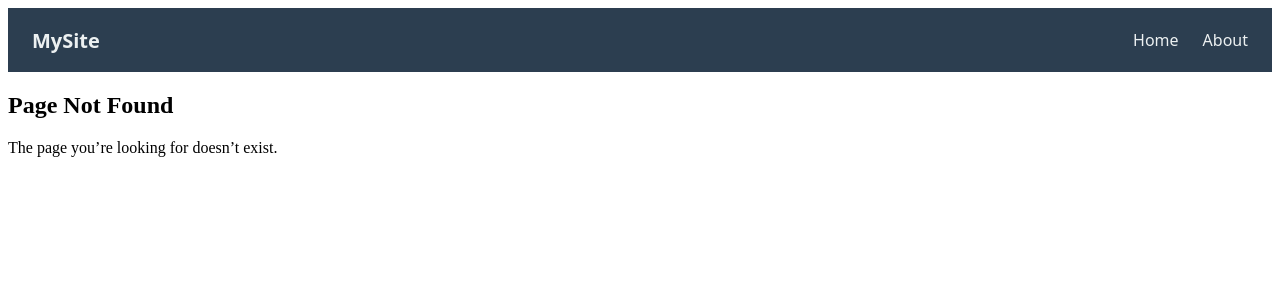
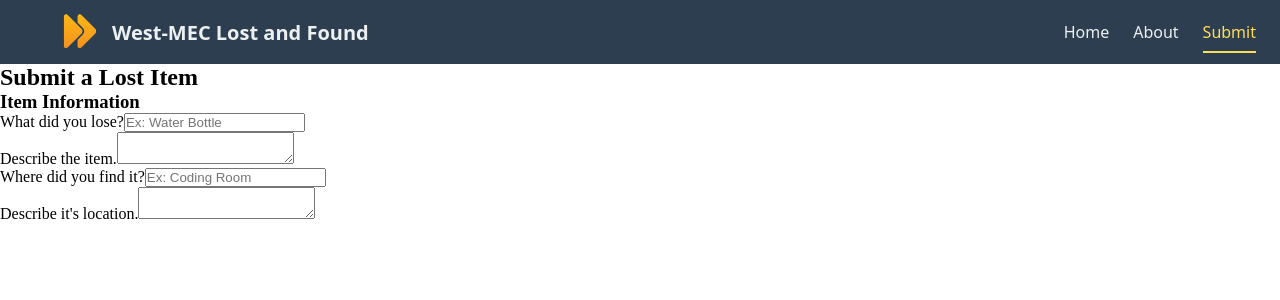
Before and after one commit to Vyxynn/fbla-project, a React (Vite) app in the folder frontend/: page /submit in a window 1280 px wide. Before the commit this address had no page. Shown: the top 300 px of the page. Built offline with nearby package versions, Linux system fonts and the light colour scheme.

Commit message:
1/7 end of day

```diff
--- a/frontend/index.html
+++ b/frontend/index.html
@@ -6,7 +6,7 @@
     <meta charset="UTF-8" />
     <link rel="icon" type="image/svg+xml" href="/vite.svg" />
     <meta name="viewport" content="width=device-width, initial-scale=1.0" />
-    <title>frontend</title>
+    <title>West-MEC Lost and Found</title>
   </head>
   <body>
     <div id="root"></div>
--- a/frontend/src/App.jsx
+++ b/frontend/src/App.jsx
@@ -7,6 +7,7 @@ import Navbar from "./components/Navbar.jsx";
 // Page components
 import Home from "./pages/Home.jsx";
 import About from "./pages/About.jsx";
+import Submit from './pages/Submit.jsx';
 
 function App() {
   return (
@@ -18,6 +19,7 @@ function App() {
         <Routes>
           <Route path="/" element={<Home />} />
           <Route path="/about" element={<About />} />
+          <Route path="/submit" element={<Submit />} />
 
           <Route
             path="*"
--- a/frontend/src/components/Navbar.jsx
+++ b/frontend/src/components/Navbar.jsx
@@ -4,11 +4,16 @@ import React from "react";
 import { NavLink } from "react-router-dom";
 import "../styles/navbar.css";
 
+import westmecLogo from "../public/west-mec-logo.png";
+
 function Navbar() {
     return (
         <nav>
             <div id="navbar">
-        <NavLink to="/">MySite</NavLink>
+                <NavLink to="/" id="logoHead">
+                    <img src={westmecLogo} id="logo"></img>
+                    West-MEC Lost and Found
+                </NavLink>
 
                 <ul>
                     {/* Home */}
@@ -20,6 +25,11 @@ function Navbar() {
                     <li>
                         <NavLink to="/about">About</NavLink>
                     </li>
+
+                    {/*Submit*/}
+                    <li>
+                        <NavLink to='/submit'>Submit</NavLink>
+                    </li>
                 </ul>
             </div>
         </nav>
--- a/frontend/src/main.jsx
+++ b/frontend/src/main.jsx
@@ -4,7 +4,7 @@ import { StrictMode } from 'react';
 import { createRoot } from 'react-dom/client';
 import { BrowserRouter } from 'react-router-dom';
 
-// import './styles/index.css';
+import './styles/index.css';
 import './styles/variables.css';
 import App from './App.jsx';
 
--- a/frontend/src/pages/About.jsx
+++ b/frontend/src/pages/About.jsx
@@ -1,7 +1,7 @@
 // frontend/src/pages/About.jsx
 
 import React from "react";
-export default function About() {
+function About() {
     return (
         <section className="mt-4">
             <h2>About</h2>
@@ -9,3 +9,5 @@ export default function About() {
         </section>
     );
 }
+
+export default About;
--- a/frontend/src/pages/Home.jsx
+++ b/frontend/src/pages/Home.jsx
@@ -1,7 +1,7 @@
 // frontend/src/pages/Home.jsx
 
 import React from "react";
-export default function Home() {
+function Home() {
     return (
         <section className="mt-4">
             <h2>Home</h2>
@@ -9,3 +9,5 @@ export default function Home() {
         </section>
     );
 }
+
+export default Home;
--- /dev/null
+++ b/frontend/src/pages/Submit.jsx
@@ -0,0 +1,52 @@
+// frontend/src/pages/Submit.jsx
+
+import React from "react";
+function Submit() {
+    return (
+        <form>
+            <h2>Submit a Lost Item</h2>
+            <h3>Item Information</h3>
+            <div id="form-item-info">
+                <div className="form-question">
+                    <label for="item-name">What did you lose?</label>
+                    <input
+                        type="text"
+                        id="item-name"
+                        name="item-name"
+                        placeholder="Ex: Water Bottle"
+                    ></input>
+                </div>
+
+                <div className="form-question">
+                    <label for="item-extra-info">Describe the item.</label>
+                    <textarea
+                        id="item-extra-info"
+                        name="item-extra-info"
+                    ></textarea>
+                </div>
+
+                <div className="form-question">
+                    <label for="item-location">Where did you find it?</label>
+                    <input
+                        type="text"
+                        id="item-location"
+                        name="item-location"
+                        placeholder="Ex: Coding Room"
+                    ></input>
+                </div>
+
+                <div className="form-question">
+                    <label for="item-location-extra-info">
+                        Describe it's location.
+                    </label>
+                    <textarea
+                        id="item-location-extra-info"
+                        name="item-location-extra-info"
+                    ></textarea>
+                </div>
+            </div>
+        </form>
+    );
+}
+
+export default Submit;
--- a/frontend/src/styles/index.css
+++ b/frontend/src/styles/index.css
@@ -1,70 +1,6 @@
 /* frontend/src/styles/index.css */
 
-:root {
-  font-family: system-ui, Avenir, Helvetica, Arial, sans-serif;
-  line-height: 1.5;
-  font-weight: 400;
-
-  color-scheme: light dark;
-  color: rgba(255, 255, 255, 0.87);
-  background-color: #242424;
-
-  font-synthesis: none;
-  text-rendering: optimizeLegibility;
-  -webkit-font-smoothing: antialiased;
-  -moz-osx-font-smoothing: grayscale;
+* {
+  margin: 0;
+  padding: 0;
 }
-
-a {
-  font-weight: 500;
-  color: #646cff;
-  text-decoration: inherit;
-}
-a:hover {
-  color: #535bf2;
-}
-
-body {
-  margin: 0;
-  display: flex;
-  place-items: center;
-  min-width: 320px;
-  min-height: 100vh;
-}
-
-h1 {
-  font-size: 3.2em;
-  line-height: 1.1;
-}
-
-button {
-  border-radius: 8px;
-  border: 1px solid transparent;
-  padding: 0.6em 1.2em;
-  font-size: 1em;
-  font-weight: 500;
-  font-family: inherit;
-  background-color: #1a1a1a;
-  cursor: pointer;
-  transition: border-color 0.25s;
-}
-button:hover {
-  border-color: #646cff;
-}
-button:focus,
-button:focus-visible {
-  outline: 4px auto -webkit-focus-ring-color;
-}
-
-@media (prefers-color-scheme: light) {
-  :root {
-    color: #213547;
-    background-color: #ffffff;
-  }
-  a:hover {
-    color: #747bff;
-  }
-  button {
-    background-color: #f9f9f9;
-  }
-}
--- a/frontend/src/styles/navbar.css
+++ b/frontend/src/styles/navbar.css
@@ -6,7 +6,7 @@
     padding: 0;
 }
 
-#navbar {
+#navbar, #logoHead {
     display: flex;
     align-items: center;
     justify-content: space-between;
@@ -50,3 +50,8 @@
     border-bottom: 2px solid var(--accent);
     color: var(--accent);
 }
+
+#logo {
+  height: 64px;
+  width: auto;
+}
```
Also changed, not shown: frontend/src/public/west-mec-logo.png (added), 1 other file (tests, documents, lock files or other folders). Lines whose indentation alone changed are shown as unchanged.
